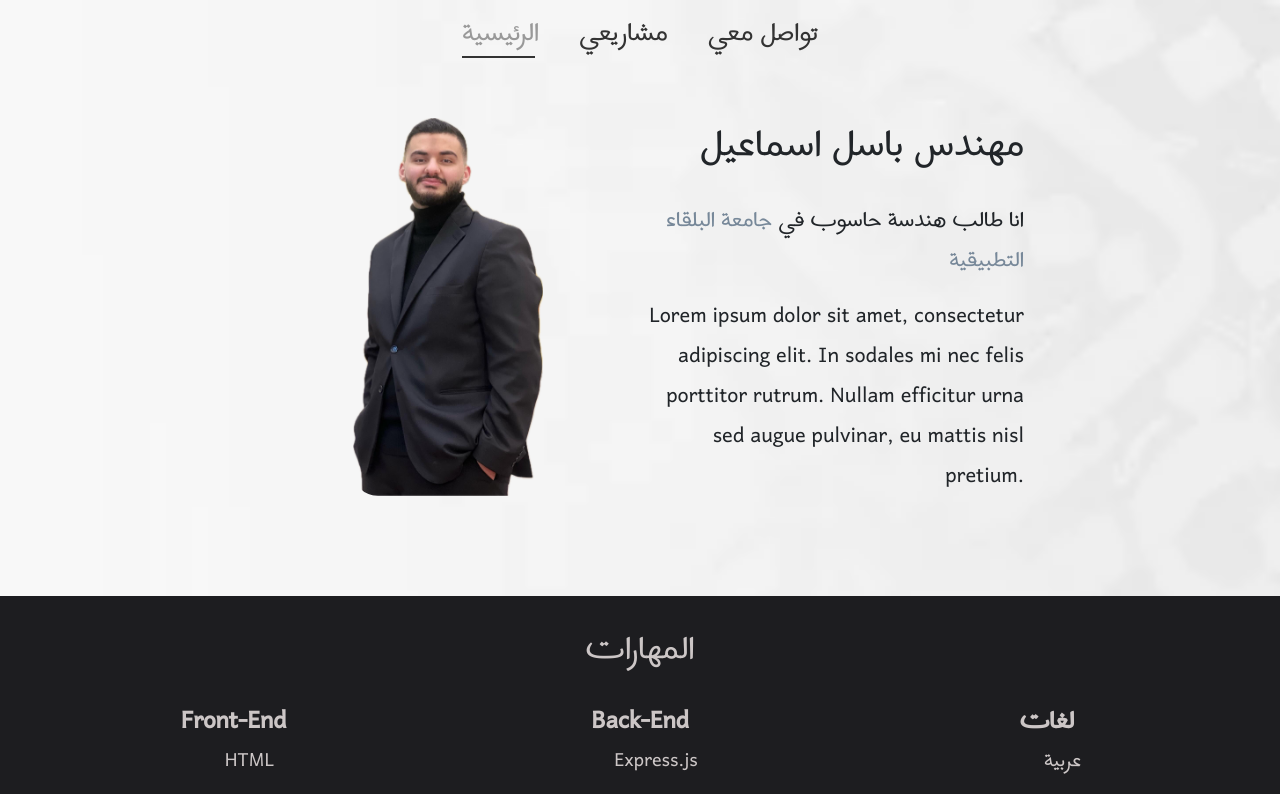
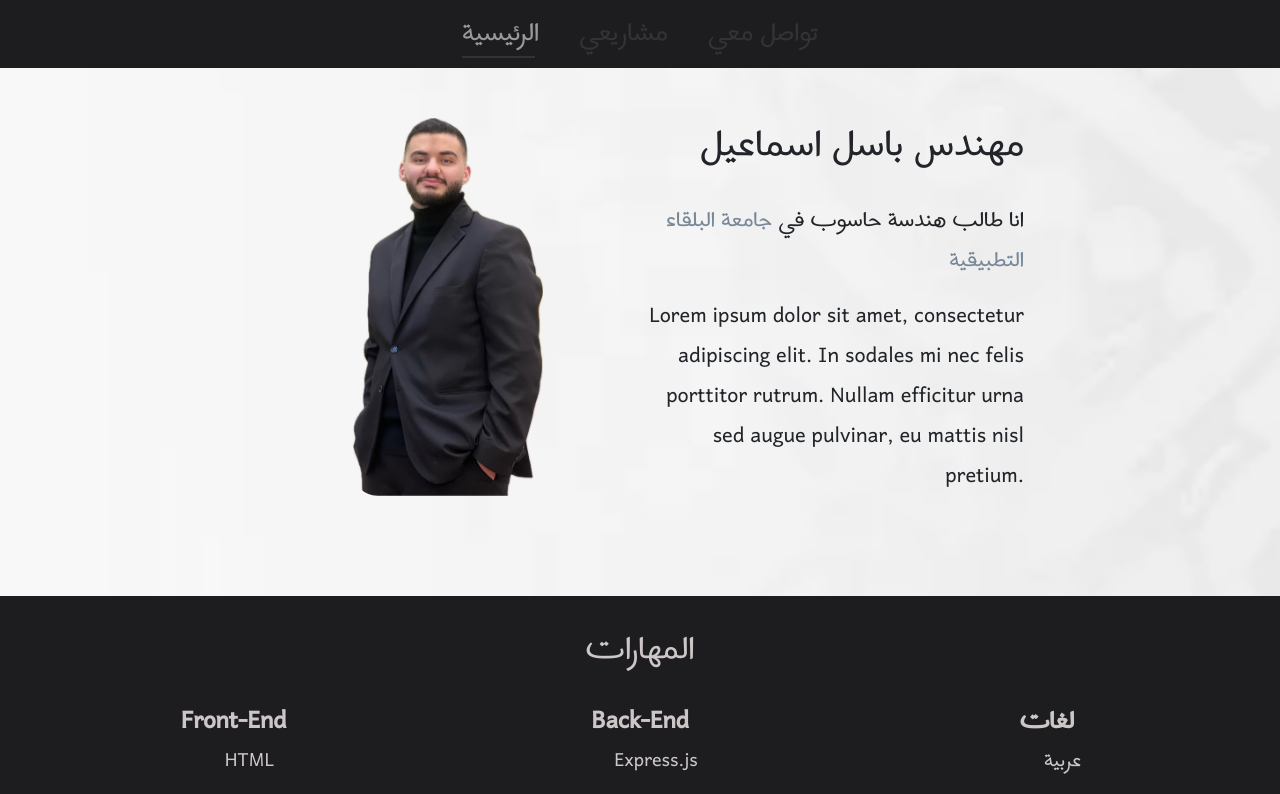
Before and after one commit to AbuEskander/Portfoilo-3.0, a React (Create React App) app in the folder Client/porto/: page / in a window 1280 px wide. Shown: the top 794 px of the page. Built offline with nearby package versions, Linux system fonts and the light colour scheme.

Commit message:
Bug fixes

```diff
--- a/Client/porto/src/index.css
+++ b/Client/porto/src/index.css
@@ -203,7 +203,7 @@ body {
 
   box-shadow: 0px 8px 16px 0px rgba(0, 0, 0, 0.4);
 }
-@media (min-width: 800) {
+@media (min-width: 800px) {
   .Certifications {
     padding: 60px;
     text-align: start;
@@ -235,3 +235,6 @@ body {
     border-radius: 10px;
   }
 }
+.HeaderLayout {
+  background-color: var(--Black);
+}
```
